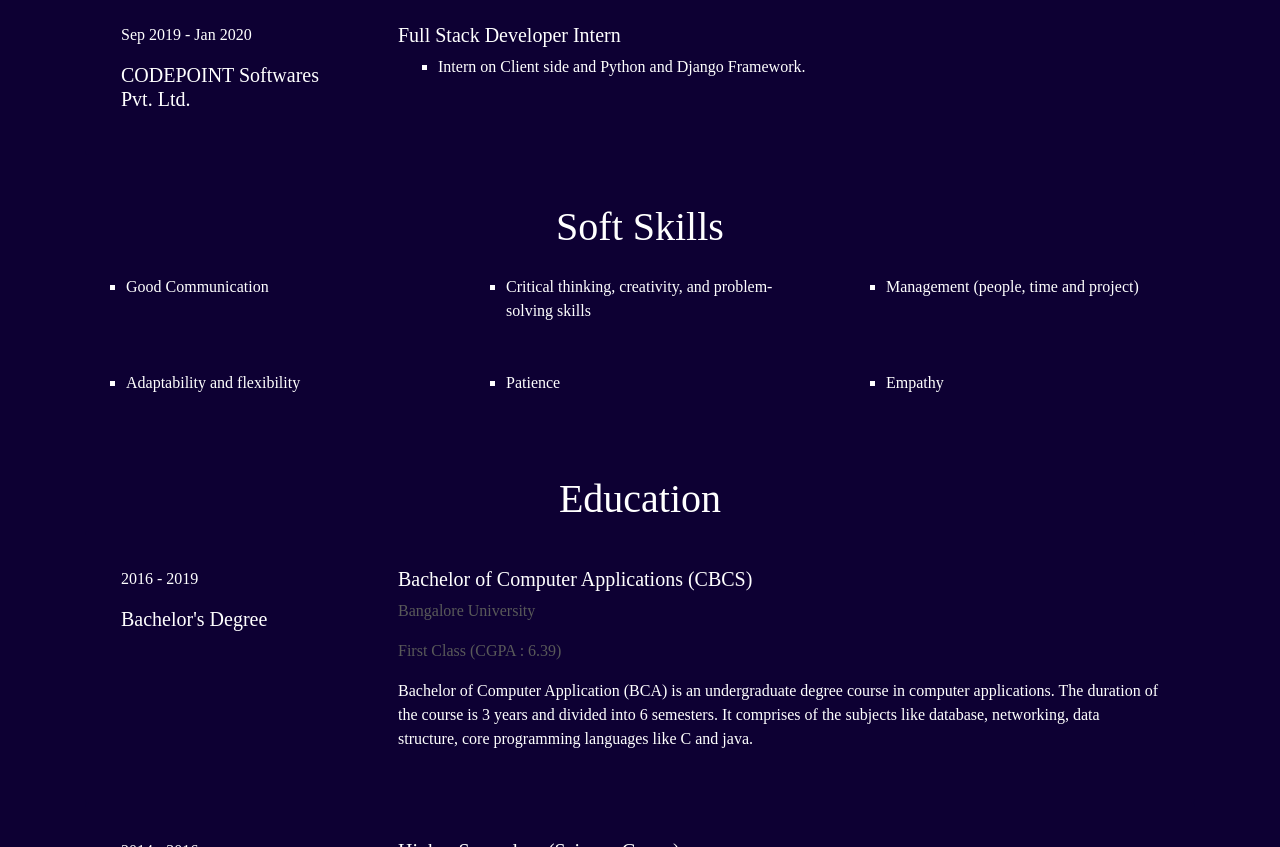
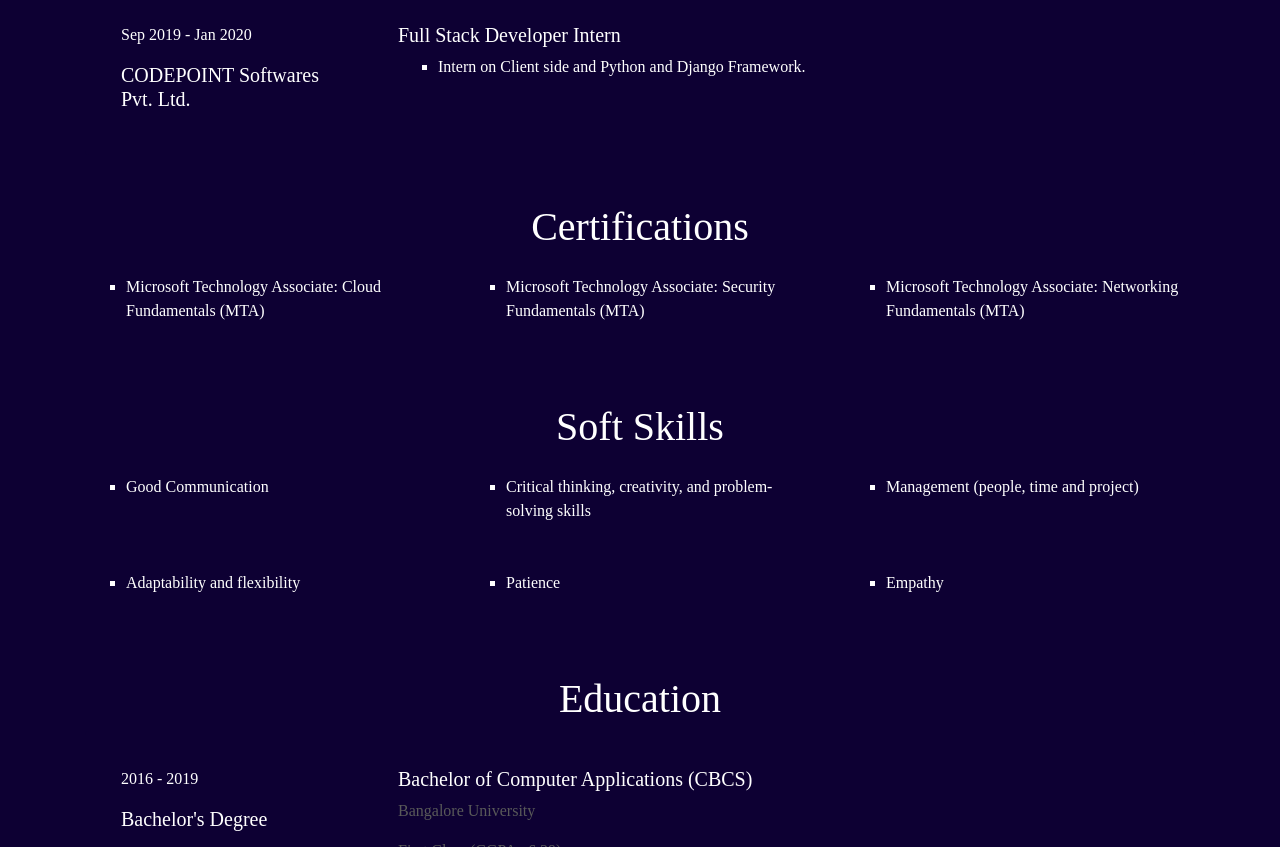
Before and after one commit to shahelmohammed/Shahel-Personal-Website, a plain HTML site: page index.html in a window 1280 px wide. Shown: the part 1645-2492 px from the top of the page. Drawn offline with nearby package versions, Linux system fonts and the light colour scheme.

Commit message:
Certifications Section Added

```diff
--- a/index.html
+++ b/index.html
@@ -39,6 +39,9 @@
                         <li class="nav-item">
                             <a class="nav-link" href="#experience-section">Experience</a>
                         </li>
+                        <li class="nav-item">
+                          <a class="nav-link" href="#certification-section">Certifications</a>
+                      </li>
                         <li class="nav-item">
                           <a class="nav-link" href="#soft-skill-section">Soft Skills</a>
                         </li>
@@ -242,6 +245,33 @@
         </div>
     </section>
 
+    <section id="certification-section">
+      <div class="container">
+        <h1 class="pt-5 text-center text-white section-heading">Certifications</h1>
+        <div class="row text-white">
+
+          <div class="col-6 col-md-4 p-3">
+            <ul>
+              <li>Microsoft Technology Associate: Cloud Fundamentals (MTA)</li>
+            </ul>
+          </div>
+
+          <div class="col-6 col-md-4 p-3 ">
+            <ul>
+              <li>Microsoft Technology Associate: Security Fundamentals (MTA)</li>
+            </ul>
+          </div>
+
+          <div class="col-12 col-md-4 p-3">
+            <ul>
+              <li>Microsoft Technology Associate: Networking Fundamentals (MTA)</li>
+            </ul>
+          </div>
+
+        </div>
+      </div>
+    </section>
+
     <section id="soft-skill-section">
       <div class="container">
         <h1 class="pt-5 text-center text-white section-heading">Soft Skills</h1>
--- a/styles.css
+++ b/styles.css
@@ -71,7 +71,7 @@ a{
     width: 20em
 }
 
-#experience-section, #education-section, #soft-skill-section, .experience-card, #skills-section{
+#experience-section, #education-section, #soft-skill-section, #certification-section, .experience-card, #skills-section{
     background-color: #0d0033
 }
 
```
